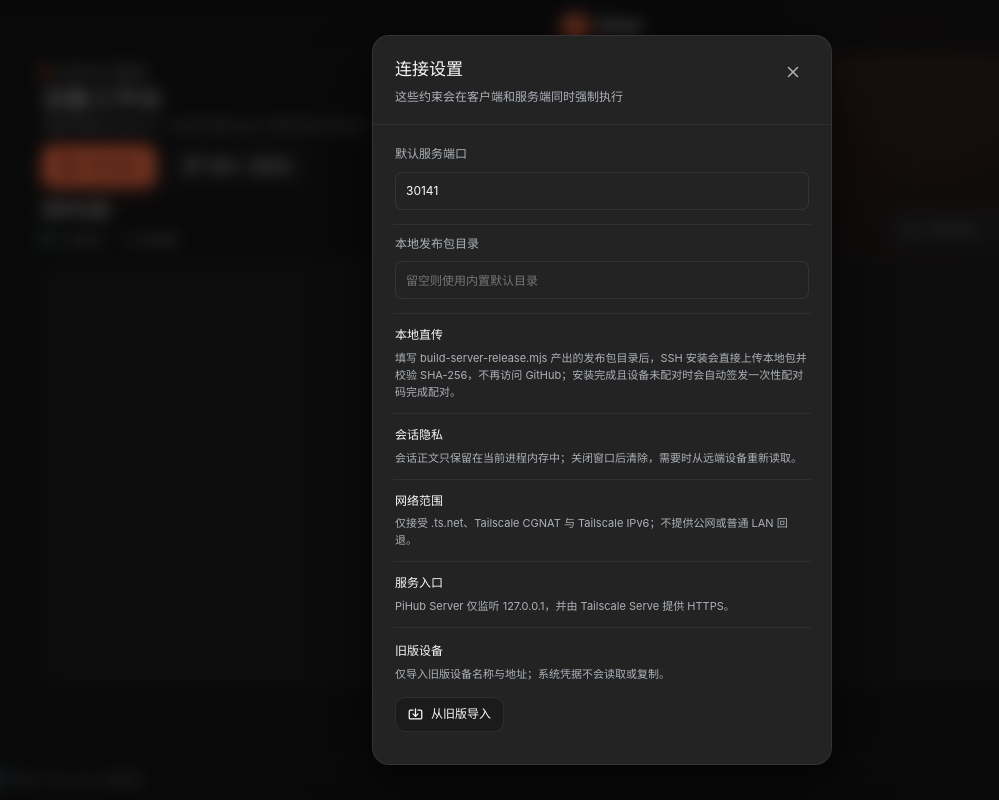
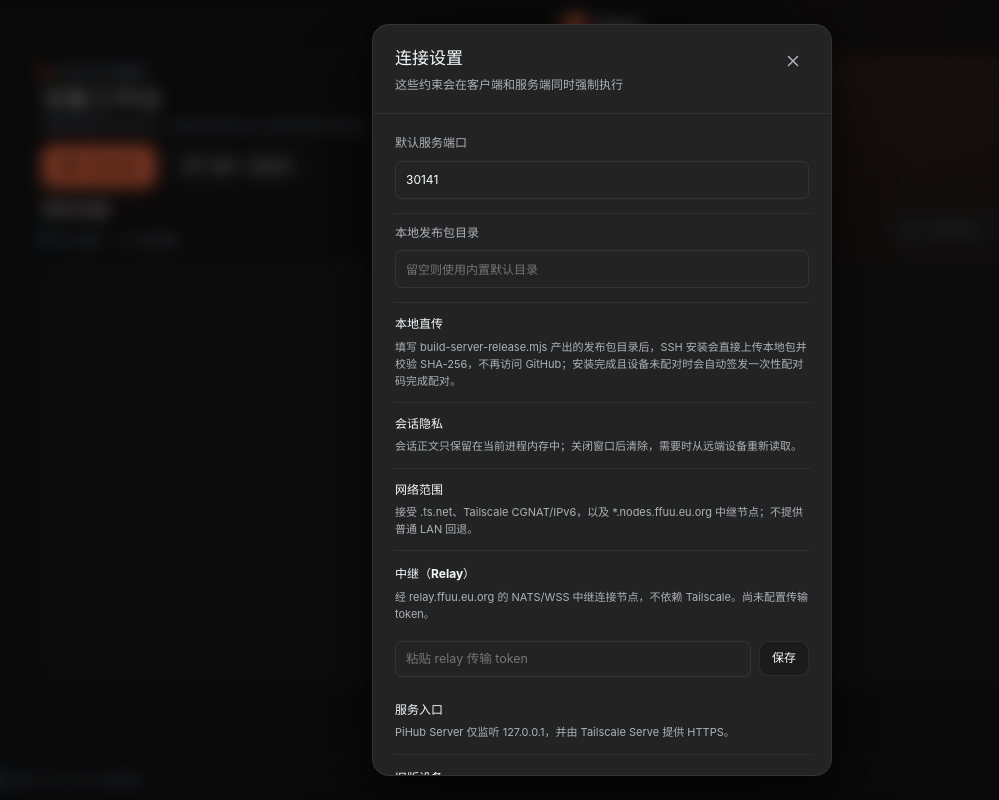
Before and after one commit to yourChainGod/pihub, a React (Vite) app: page / in a window 1280 px wide. Both pictures are taken after a click on the button 1246 px from the left and 27 px from the top of the page. Shown: the whole page, without its empty margins (38-1037 px from the left). Built offline with nearby package versions, Linux system fonts and the light colour scheme.

Commit message:
feat(desktop): relay device entry and relay token settings
normalizeUrl accepts <nodeId>.nodes.ffuu.eu.org virtual origins (no
default port); the connection settings modal gains a relay token field
backed by the keychain; add/edit device hints cover relay addresses.

```diff
--- a/src/App.tsx
+++ b/src/App.tsx
@@ -6,7 +6,7 @@ import {
 } from "lucide-react";
 import { PiHubDeviceIcon, PiHubTailnetIcon } from "./PiHubIcons";
 import { ConfirmDialog, useDialogFocus } from "./dialogs";
-import { bootstrapPairingCode, bootstrapTailnetPeer, credentialStatus, DEFAULT_BOOTSTRAP_EXTENSIONS, deviceId, forgetDeviceCredential, importLegacyDeviceMetadata, isValidPairingCode, listDevices, localReleaseDirectory, normalizePairingCode, normalizeUrl, onBootstrapLog, openDevice, openTailscaleApproval, pairDevice, probe, removeDevice, saveDevice, scanTailnet, scrubBootstrapSecrets } from "./lib";
+import { bootstrapPairingCode, bootstrapTailnetPeer, credentialStatus, DEFAULT_BOOTSTRAP_EXTENSIONS, deviceId, forgetDeviceCredential, importLegacyDeviceMetadata, isValidPairingCode, listDevices, localReleaseDirectory, normalizePairingCode, normalizeUrl, onBootstrapLog, openDevice, openTailscaleApproval, pairDevice, probe, relayTokenConfigured, removeDevice, saveDevice, scanTailnet, setRelayToken, scrubBootstrapSecrets } from "./lib";
 import type { Device, DeviceStatus, TailnetPeer, TailnetScan } from "./types";
 
 const Workspace = lazy(() => import("./Workspace"));
@@ -260,7 +260,7 @@ function FleetApp() {
       {pairing && <PairingModal device={pairing} onClose={() => setPairing(null)} onPaired={async () => { setPaired((old) => ({ ...old, [pairing.id]: true })); await refreshStatus([pairing]); }} onOpen={() => { void openDevice(pairing); setPairing(null); }} />}
       {unpairing && <ConfirmDialog title={`解除“${unpairing.name}”的本机配对？`} message="系统凭据将从这台电脑移除，远端设备与数据不受影响。" confirmLabel="解除配对" danger onConfirm={() => void confirmUnpairDevice()} onClose={() => setUnpairing(null)} />}
       {removing && <ConfirmDialog title={`从 PiHub 移除“${removing.name || "该设备"}”？`} message="远端服务和数据不会被删除。" confirmLabel="移除" danger onConfirm={() => void confirmDeleteDevice()} onClose={() => setRemoving(null)} />}
-      {modal === "settings" && <Modal title="连接设置" subtitle="这些约束会在客户端和服务端同时强制执行" onClose={() => setModal(null)}><div className="info-modal"><label className="settings-port">默认服务端口<input type="number" min="1" max="65535" value={port} onChange={(event) => setPort(Number(event.target.value))} /></label><label className="settings-port">本地发布包目录<input value={localReleaseDir} onChange={(event) => setLocalReleaseDir(event.target.value)} placeholder="留空则使用内置默认目录" /></label><InfoRow title="本地直传" text="填写 build-server-release.mjs 产出的发布包目录后，SSH 安装会直接上传本地包并校验 SHA-256，不再访问 GitHub；安装完成且设备未配对时会自动签发一次性配对码完成配对。" /><InfoRow title="会话隐私" text="会话正文只保留在当前进程内存中；关闭窗口后清除，需要时从远端设备重新读取。" /><InfoRow title="网络范围" text="仅接受 .ts.net、Tailscale CGNAT 与 Tailscale IPv6；不提供公网或普通 LAN 回退。" /><InfoRow title="服务入口" text="PiHub Server 仅监听 127.0.0.1，并由 Tailscale Serve 提供 HTTPS。" /><div className="settings-migration"><InfoRow title="旧版设备" text="仅导入旧版设备名称与地址；系统凭据不会读取或复制。" /><button className="secondary-button compact" onClick={() => { setModal(null); setLegacyImportPending(true); }}><Import size={15} />从旧版导入</button></div></div></Modal>}
+      {modal === "settings" && <Modal title="连接设置" subtitle="这些约束会在客户端和服务端同时强制执行" onClose={() => setModal(null)}><div className="info-modal"><label className="settings-port">默认服务端口<input type="number" min="1" max="65535" value={port} onChange={(event) => setPort(Number(event.target.value))} /></label><label className="settings-port">本地发布包目录<input value={localReleaseDir} onChange={(event) => setLocalReleaseDir(event.target.value)} placeholder="留空则使用内置默认目录" /></label><InfoRow title="本地直传" text="填写 build-server-release.mjs 产出的发布包目录后，SSH 安装会直接上传本地包并校验 SHA-256，不再访问 GitHub；安装完成且设备未配对时会自动签发一次性配对码完成配对。" /><InfoRow title="会话隐私" text="会话正文只保留在当前进程内存中；关闭窗口后清除，需要时从远端设备重新读取。" /><InfoRow title="网络范围" text="接受 .ts.net、Tailscale CGNAT/IPv6，以及 *.nodes.ffuu.eu.org 中继节点；不提供普通 LAN 回退。" /><RelaySettings /><InfoRow title="服务入口" text="PiHub Server 仅监听 127.0.0.1，并由 Tailscale Serve 提供 HTTPS。" /><div className="settings-migration"><InfoRow title="旧版设备" text="仅导入旧版设备名称与地址；系统凭据不会读取或复制。" /><button className="secondary-button compact" onClick={() => { setModal(null); setLegacyImportPending(true); }}><Import size={15} />从旧版导入</button></div></div></Modal>}
       {legacyImportPending && <ConfirmDialog title="导入旧版设备？" message="PiHub Desktop 将只读旧版设备清单，并在写入前备份当前清单。旧版密钥不会迁移，导入的设备需要重新配对。" confirmLabel="导入设备" onConfirm={() => void confirmLegacyImport()} onClose={() => setLegacyImportPending(false)} />}
     </div>
   );
@@ -368,12 +368,12 @@ function AddModal({ onClose, onSave, count }: { onClose: () => void; onSave: (de
       onSave({ id: deviceId(url), name: name.trim() || host.split(".")[0], host, url, source: "manual", favorite: false, accent: ACCENTS[count % ACCENTS.length] });
     } catch { setError("请输入有效的主机名、IP 或 URL"); }
   }
-  return <Modal title="添加 PiHub Server 设备" subtitle="使用 Tailnet 主机名或地址连接" onClose={onClose}>
+  return <Modal title="添加 PiHub Server 设备" subtitle="使用 Tailnet 地址或中继节点名连接" onClose={onClose}>
     <form onSubmit={submit} className="modal-form">
       <label>设备名称 <span>可选</span><input autoFocus value={name} onChange={(e) => setName(e.target.value)} placeholder="例如：Studio Mac" /></label>
       <label>地址<input value={address} onChange={(e) => { setAddress(e.target.value); setError(""); }} placeholder="studio-mac.tailnet.ts.net:30141" /></label>
       {error && <div className="form-error">{error}</div>}
-      <div className="hint"><Sparkles size={16} /><span>仅连接 Tailscale Serve 的 <b>HTTPS 30141</b> 端口；公网与普通局域网地址会被拒绝。</span></div>
+      <div className="hint"><Sparkles size={16} /><span>Tailscale 设备用 <b>HTTPS 30141</b>；中继节点填 <b>节点名.nodes.ffuu.eu.org</b>（如 dgn-01.nodes.ffuu.eu.org）。</span></div>
       <div className="modal-actions"><button type="button" className="secondary-button" onClick={onClose}>取消</button><button className="primary-button" disabled={!address.trim()}>保存设备</button></div>
     </form>
   </Modal>;
@@ -460,6 +460,30 @@ function Modal({ title, subtitle, onClose, wide, children }: { title: string; su
   return <div className="modal-backdrop" onMouseDown={(e) => e.target === e.currentTarget && onClose()}><div ref={dialogRef} className={`modal ${wide ? "wide" : ""}`} role="dialog" aria-modal="true" aria-label={title}><div className="modal-head"><div><h2>{title}</h2><p>{subtitle}</p></div><button className="icon-button" onClick={onClose} aria-label="关闭"><X size={18} /></button></div><div className="modal-body">{children}</div></div></div>;
 }
 
+function RelaySettings() {
+  const [token, setToken] = useState("");
+  const [configured, setConfigured] = useState(false);
+  const [saved, setSaved] = useState(false);
+  const [error, setError] = useState("");
+  useEffect(() => { void relayTokenConfigured().then(setConfigured).catch(() => undefined); }, []);
+  async function save() {
+    setError(""); setSaved(false);
+    try {
+      await setRelayToken(token.trim());
+      setToken(""); setConfigured(true); setSaved(true);
+    } catch (cause) { setError(cause instanceof Error ? cause.message : String(cause)); }
+  }
+  return <div className="settings-migration">
+    <InfoRow title="中继（Relay）" text={`经 relay.ffuu.eu.org 的 NATS/WSS 中继连接节点，不依赖 Tailscale。${configured ? "传输 token 已配置。" : "尚未配置传输 token。"}`} />
+    <div className="relay-token-row">
+      <input type="password" value={token} aria-label="Relay token" placeholder="粘贴 relay 传输 token" onChange={(event) => { setToken(event.target.value); setSaved(false); setError(""); }} />
+      <button type="button" className="secondary-button compact" disabled={!token.trim()} onClick={() => void save()}>保存</button>
+    </div>
+    {saved && <div className="hint"><Check size={14} /><span>Relay token 已存入系统钥匙串。</span></div>}
+    {error && <div className="form-error">{error}</div>}
+  </div>;
+}
+
 function InfoRow({ title, text }: { title: string; text: string }) { return <div className="info-row"><strong>{title}</strong><span>{text}</span></div>; }
 
 function PiMark({ size }: { size?: "small" }) {
--- a/src/lib.ts
+++ b/src/lib.ts
@@ -553,12 +553,38 @@ export async function notifyDone(title: string, body: string): Promise<void> {
 export function normalizeUrl(value: string): string {
   const withScheme = /^https?:\/\//i.test(value.trim()) ? value.trim() : `https://${value.trim()}`;
   const parsed = new URL(withScheme);
+  const host = parsed.hostname.replace(/^\[|\]$/g, "").toLowerCase();
+  // Relay nodes are virtual origins addressed through the NATS relay; they
+  // never receive direct HTTPS, so no default port is appended.
+  if (host.endsWith(RELAY_NODES_SUFFIX)) {
+    if (parsed.protocol !== "https:" || !parsed.hostname.toLowerCase().split(".")[0]) throw new Error("Relay 节点地址无效");
+    return parsed.origin;
+  }
   if (!parsed.port) parsed.port = "30141";
-  const host = parsed.hostname.replace(/^\[|\]$/g, "").toLowerCase();
   const ipv4 = host.split(".").map(Number);
   const tailscaleIpv4 = ipv4.length === 4 && ipv4[0] === 100 && ipv4[1] >= 64 && ipv4[1] <= 127;
-  if (parsed.protocol !== "https:" || (!host.endsWith(".ts.net") && !tailscaleIpv4 && !host.startsWith("fd7a:115c:a1e0:"))) throw new Error("只允许 Tailscale MagicDNS 或 Tailscale IP 的 HTTPS 地址");
+  if (parsed.protocol !== "https:" || (!host.endsWith(".ts.net") && !tailscaleIpv4 && !host.startsWith("fd7a:115c:a1e0:"))) throw new Error("只允许 Tailscale MagicDNS、Tailscale IP 或 PiHub Relay 节点的 HTTPS 地址");
   return parsed.origin;
+}
+
+export const RELAY_NODES_SUFFIX = ".nodes.ffuu.eu.org";
+
+export function isRelayDevice(device: Pick<Device, "url">): boolean {
+  try {
+    return new URL(device.url).hostname.endsWith(RELAY_NODES_SUFFIX);
+  } catch {
+    return false;
+  }
+}
+
+/** Stores the shared relay transport token in the system keychain. */
+export async function setRelayToken(token: string): Promise<void> {
+  await invokeDesktop("set_relay_token", { token });
+}
+
+export async function relayTokenConfigured(): Promise<boolean> {
+  const status = await invokeDesktop<{ configured: boolean }>("relay_token_status");
+  return status.configured;
 }
 
 export function deviceId(value: string): string {
```
Also changed, not shown: src/styles.css.
